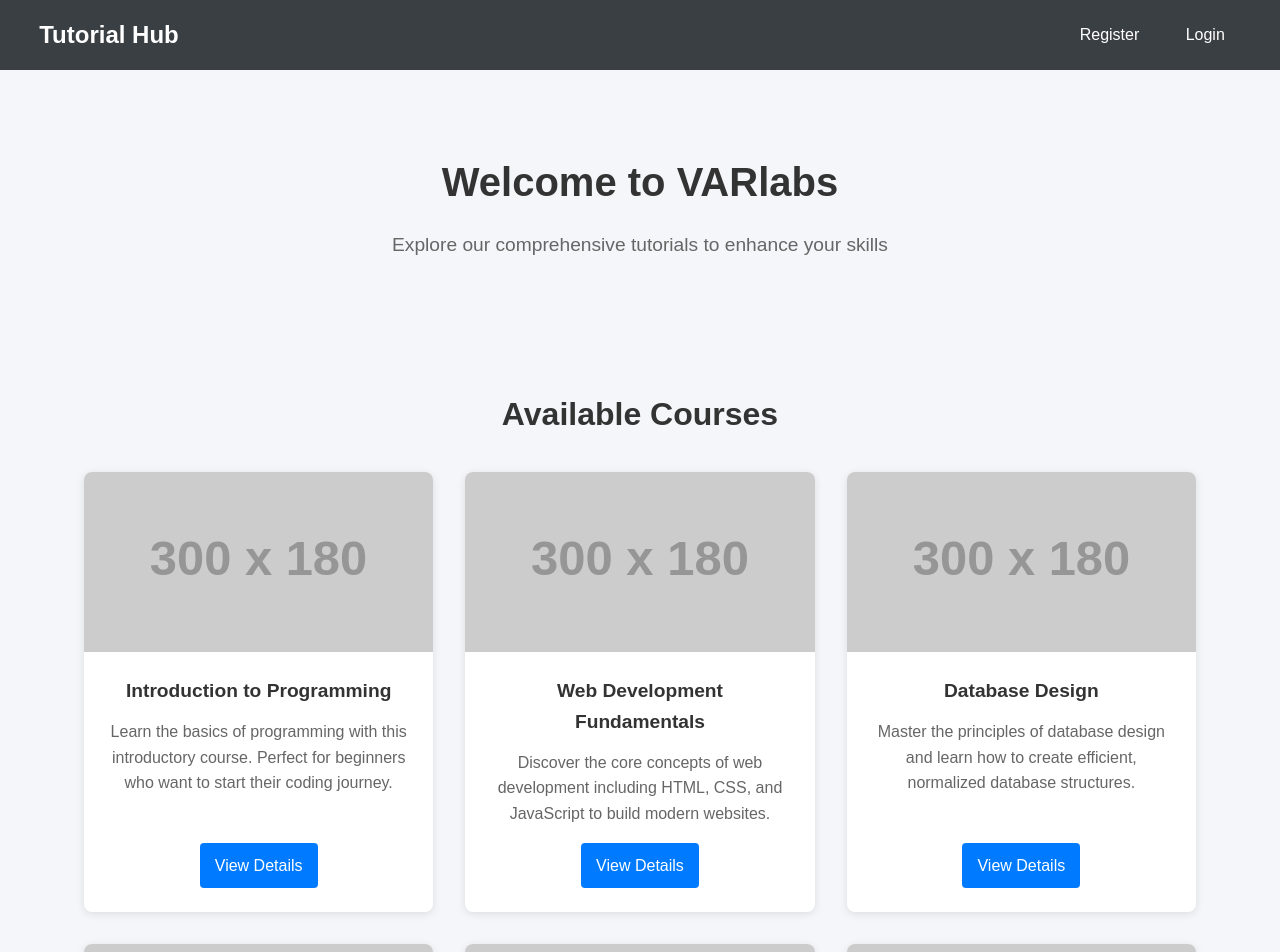
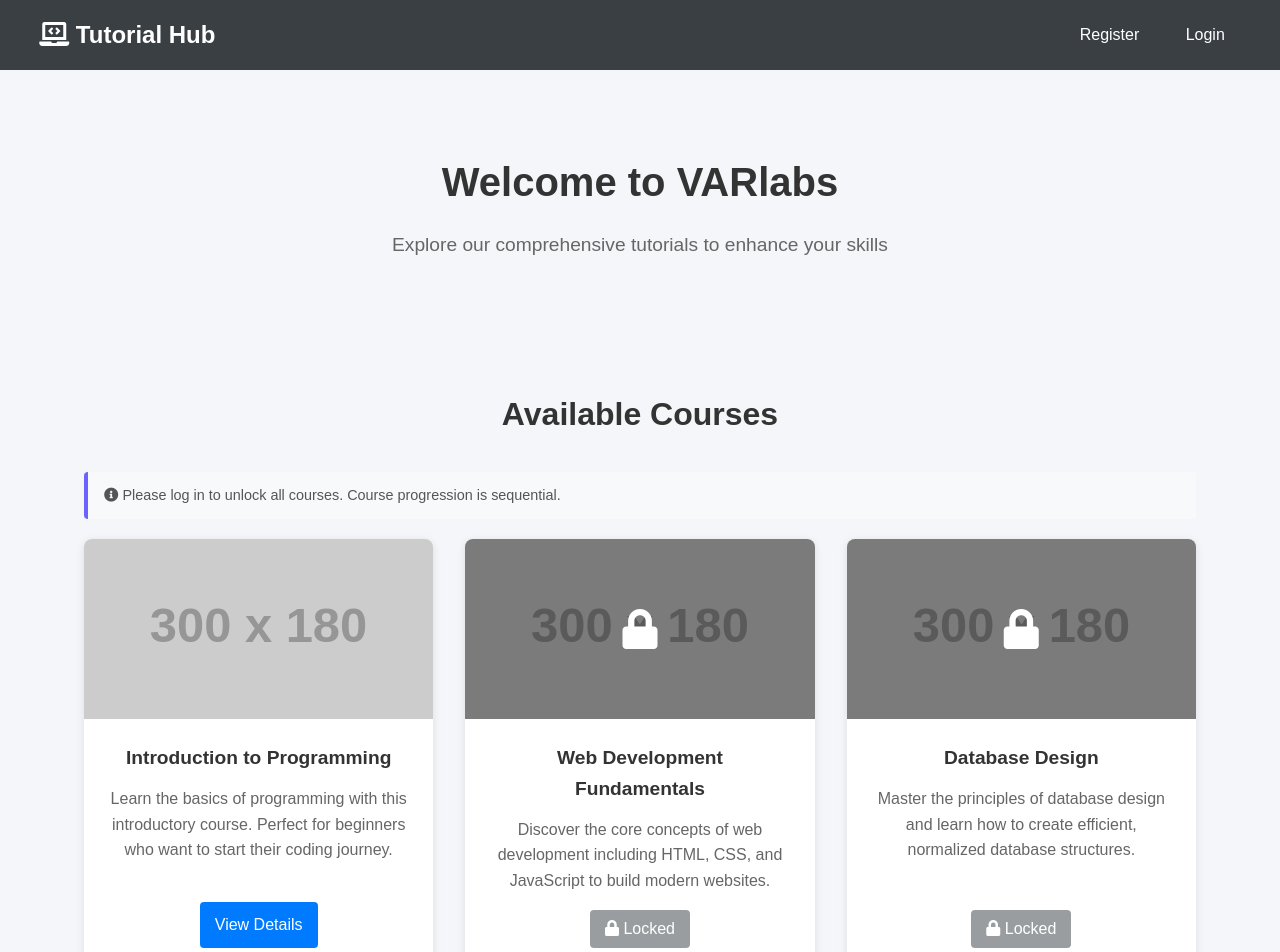
Before and after one commit to JosephLeeJR/CP5106, a React (Create React App) app in the folder frontend/: page / in a window 1280 px wide. Shown: the top 952 px of the page. Built offline with nearby package versions, Linux system fonts and the light colour scheme.

Commit message:
courselock

```diff
--- a/frontend/public/index.html
+++ b/frontend/public/index.html
@@ -5,6 +5,7 @@
     <meta name="viewport" content="width=device-width, initial-scale=1" />
     <meta name="theme-color" content="#000000" />
     <meta name="description" content="Student Management System" />
+    <link rel="stylesheet" href="https://cdnjs.cloudflare.com/ajax/libs/font-awesome/5.15.4/css/all.min.css" integrity="sha512-1ycn6IcaQQ40/MKBW2W4Rhis/DbILU74C1vSrLJxCq57o941Ym01SwNsOMqvEBFlcgUa6xLiPY/NS5R+E6ztJQ==" crossorigin="anonymous" referrerpolicy="no-referrer" />
     <title>Student System</title>
   </head>
   <body>
--- a/frontend/src/components/course/CourseCard.css
+++ b/frontend/src/components/course/CourseCard.css
@@ -14,9 +14,43 @@
   box-shadow: 0 5px 15px rgba(0, 0, 0, 0.2);
 }
 
+/* Locked course styles */
+.locked-course {
+  position: relative;
+  filter: grayscale(50%);
+}
+
+.course-lock-overlay {
+  position: absolute;
+  top: 0;
+  left: 0;
+  width: 100%;
+  height: 100%;
+  background-color: rgba(0, 0, 0, 0.4);
+  display: flex;
+  justify-content: center;
+  align-items: center;
+}
+
+.course-lock-overlay i {
+  font-size: 2.5rem;
+  color: white;
+}
+
+.locked-btn {
+  background-color: #6c757d !important;
+  cursor: not-allowed !important;
+  opacity: 0.7;
+}
+
+.locked-btn:hover {
+  background-color: #6c757d !important;
+}
+
 .course-image {
   height: 180px;
   overflow: hidden;
+  position: relative;
 }
 
 .course-image img {
@@ -64,6 +98,7 @@
   border-radius: 4px;
   text-decoration: none;
   transition: background-color 0.3s ease;
+  border: none;
 }
 
 .course-btn:hover {
--- a/frontend/src/components/course/CourseCard.js
+++ b/frontend/src/components/course/CourseCard.js
@@ -2,19 +2,30 @@ import React from 'react';
 import { Link } from 'react-router-dom';
 import './CourseCard.css';
 
-const CourseCard = ({ course }) => {
+const CourseCard = ({ course, isLocked }) => {
   return (
-    <div className="course-card">
+    <div className={`course-card ${isLocked ? 'locked-course' : ''}`}>
       <div className="course-image">
         <img src={course.image} alt={course.title} />
+        {isLocked && (
+          <div className="course-lock-overlay">
+            <i className="fas fa-lock"></i>
+          </div>
+        )}
       </div>
       <div className="course-content">
         <h3>{course.title}</h3>
         <p>{course.description}</p>
         <div className="course-btn-container">
-          <Link to={`/course/${course.id}`} className="btn course-btn">
-            View Details
-          </Link>
+          {isLocked ? (
+            <button disabled className="btn course-btn locked-btn">
+              <i className="fas fa-lock"></i> Locked
+            </button>
+          ) : (
+            <Link to={`/course/${course.id}`} className="btn course-btn">
+              View Details
+            </Link>
+          )}
         </div>
       </div>
     </div>
--- a/frontend/src/pages/CourseDetails.js
+++ b/frontend/src/pages/CourseDetails.js
@@ -9,14 +9,50 @@ const CourseDetails = ({ user }) => {
   const [course, setCourse] = useState(null);
   const [loading, setLoading] = useState(true);
   const [startTime, setStartTime] = useState(null);
+  const [isLocked, setIsLocked] = useState(false);
+  const courseId = parseInt(id);
+
+  // Check if the course is locked
+  useEffect(() => {
+    const checkCourseAccess = async () => {
+      try {
+        // Course 1 is always accessible
+        if (courseId === 1) {
+          setIsLocked(false);
+          return;
+        }
+
+        // Check if previous course has been completed
+        const res = await axios.get('/api/courses/progress');
+        const previousCourseTime = res.data[courseId - 1] || 0;
+
+        // If previous course time is less than 2 minutes (120 seconds), this course is locked
+        if (previousCourseTime < 120) {
+          setIsLocked(true);
+
+          // Show alert and redirect to home
+          alert(`This course is locked. You need to spend at least 2 minutes on Course ${courseId - 1} to unlock it.`);
+          navigate('/');
+        } else {
+          setIsLocked(false);
+        }
+      } catch (error) {
+        console.error('Error checking course access:', error);
+        // On any error, redirect to home for safety
+        navigate('/');
+      }
+    };
+
+    checkCourseAccess();
+  }, [courseId, navigate]);
 
   // Function to record course visit time
   const recordVisitTime = async (duration) => {
     try {
-      // Only record if user is logged in (token exists)
-      if (localStorage.getItem('token')) {
+      // Only record if user is logged in (token exists) and course is not locked
+      if (localStorage.getItem('token') && !isLocked) {
         await axios.post('/api/courses/time', {
-          courseId: id,
+          courseId,
           duration: Math.round(duration) // Duration in seconds
         });
         console.log(`Recorded ${Math.round(duration)} seconds for course ${id}`);
@@ -27,6 +63,8 @@ const CourseDetails = ({ user }) => {
   };
 
   useEffect(() => {
+    // Only fetch course details and start timer if not locked
+    if (!isLocked) {
       // Start the timer when the component mounts
       const timeStart = new Date();
       setStartTime(timeStart);
@@ -271,12 +309,13 @@ const CourseDetails = ({ user }) => {
           recordVisitTime(durationInSeconds);
         }
       };
-  }, [id]);
+    }
+  }, [id, isLocked]);
 
   // Record time when user navigates away but stays in the app
   useEffect(() => {
     const handleBeforeNavigate = () => {
-      if (startTime) {
+      if (startTime && !isLocked) {
         const timeEnd = new Date();
         const durationInSeconds = (timeEnd - startTime) / 1000;
 
@@ -292,7 +331,7 @@ const CourseDetails = ({ user }) => {
     return () => {
       window.removeEventListener('beforeunload', handleBeforeNavigate);
     };
-  }, [startTime, id]);
+  }, [startTime, id, isLocked]);
 
   if (loading) {
     return <div className="loading">Loading...</div>;
--- a/frontend/src/pages/Home.css
+++ b/frontend/src/pages/Home.css
@@ -45,6 +45,20 @@
   color: #333;
 }
 
+.course-note {
+  background-color: #f8f9fa;
+  border-left: 4px solid #6c63ff;
+  padding: 12px 16px;
+  margin-bottom: 20px;
+  border-radius: 4px;
+}
+
+.course-note p {
+  margin: 0;
+  color: #555;
+  font-size: 0.9rem;
+}
+
 .courses-grid {
   display: grid;
   grid-template-columns: repeat(3, 1fr);
--- a/frontend/src/pages/Home.js
+++ b/frontend/src/pages/Home.js
@@ -1,10 +1,11 @@
 import React, { useState, useEffect } from 'react';
 import { Link } from 'react-router-dom';
 import CourseCard from '../components/course/CourseCard';
+import axios from 'axios';
 import './Home.css';
 
 const Home = () => {
-  // 模拟课程数据
+  // Course data
   const [courses, setCourses] = useState([
     {
       id: 1,
@@ -62,6 +63,57 @@ const Home = () => {
     }
   ]);
 
+  const [courseProgress, setCourseProgress] = useState({});
+  const [loading, setLoading] = useState(true);
+  const [isAuthenticated, setIsAuthenticated] = useState(false);
+
+  // Check if user is authenticated and fetch course progress
+  useEffect(() => {
+    const checkAuth = async () => {
+      const token = localStorage.getItem('token');
+
+      if (token) {
+        setIsAuthenticated(true);
+        try {
+          // Set auth header
+          axios.defaults.headers.common['x-auth-token'] = token;
+
+          // Fetch course progress
+          const res = await axios.get('/api/courses/progress');
+          setCourseProgress(res.data);
+        } catch (error) {
+          console.error('Error fetching course progress:', error);
+        }
+      }
+      setLoading(false);
+    };
+
+    checkAuth();
+  }, []);
+
+  // Function to determine if a course is locked
+  const isCourseLocked = (courseId) => {
+    // Course 1 is always unlocked
+    if (courseId === 1) return false;
+
+    // If not authenticated, all courses except first are locked
+    if (!isAuthenticated) return true;
+
+    // Check if previous course has been studied for at least 2 minutes (120 seconds)
+    const previousCourseId = courseId - 1;
+    const previousCourseTime = courseProgress[previousCourseId] || 0;
+
+    return previousCourseTime < 120; // 2 minutes in seconds
+  };
+
+  if (loading) {
+    return (
+      <div className="home-container">
+        <div className="loading">Loading courses...</div>
+      </div>
+    );
+  }
+
   return (
     <div className="home-container">
       <div className="hero-section">
@@ -71,10 +123,18 @@ const Home = () => {
 
       <div className="courses-section">
         <h2>Available Courses</h2>
+        {!isAuthenticated && (
+          <div className="course-note">
+            <p><i className="fas fa-info-circle"></i> Please log in to unlock all courses. Course progression is sequential.</p>
+          </div>
+        )}
         <div className="courses-grid">
           {courses.map(course => (
             <div key={course.id} className="course-grid-item">
-              <CourseCard course={course} />
+              <CourseCard
+                course={course}
+                isLocked={isCourseLocked(course.id)}
+              />
             </div>
           ))}
         </div>
```
Also changed, not shown: 1 other file (tests, documents, lock files or other folders). Lines whose indentation alone changed are shown as unchanged.
